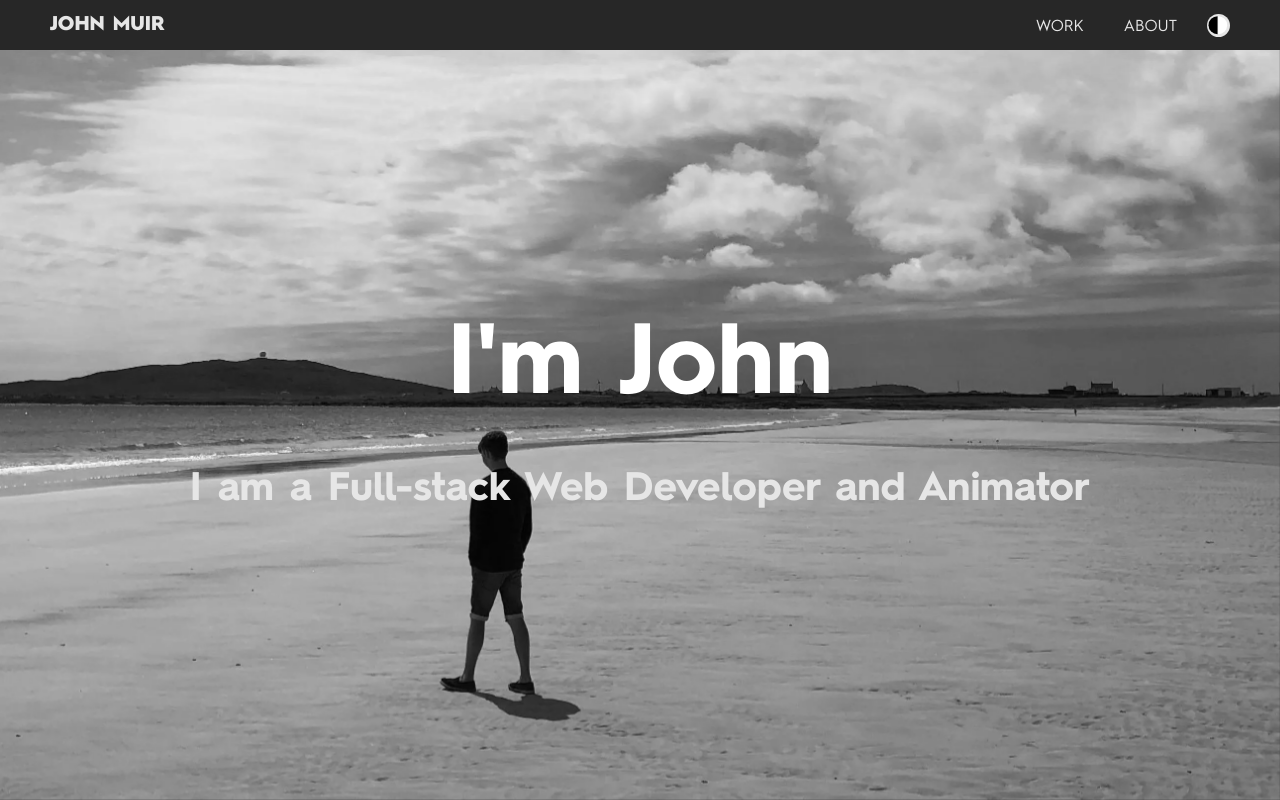
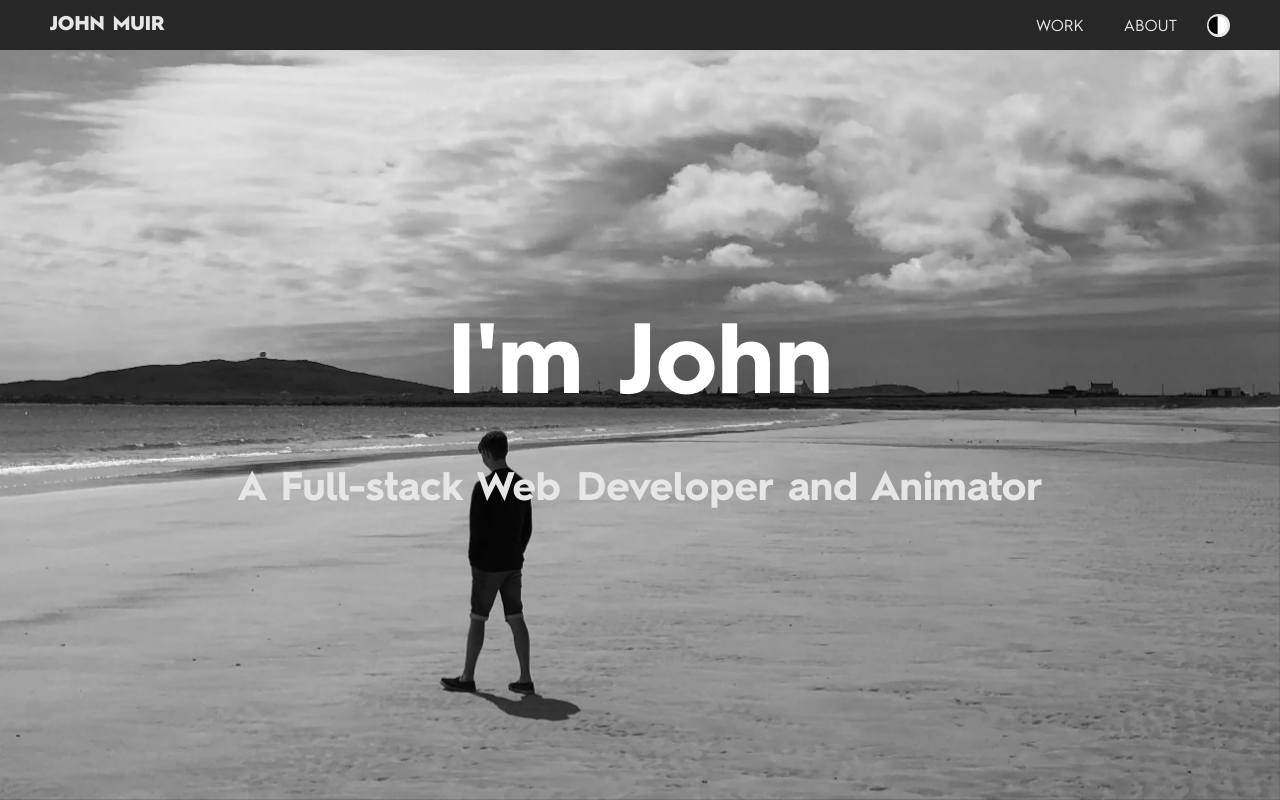
Before and after one commit to johnmuir2001/johnmuir, a React (Create React App) app: page / in a window 1280 px wide. Built offline with nearby package versions, Linux system fonts and the light colour scheme.

Commit message:
updating home page hero text

```diff
--- a/src/pages/Home.js
+++ b/src/pages/Home.js
@@ -29,7 +29,7 @@ const Home = () => {
       <header></header>
       <div id="landingContent">
         <h1>I'm John</h1>
-        <h2>I am a Full-stack Web Developer and Animator</h2>
+        <h2>A Full-stack Web Developer and Animator</h2>
       </div>
 
       <div id="work">
```
